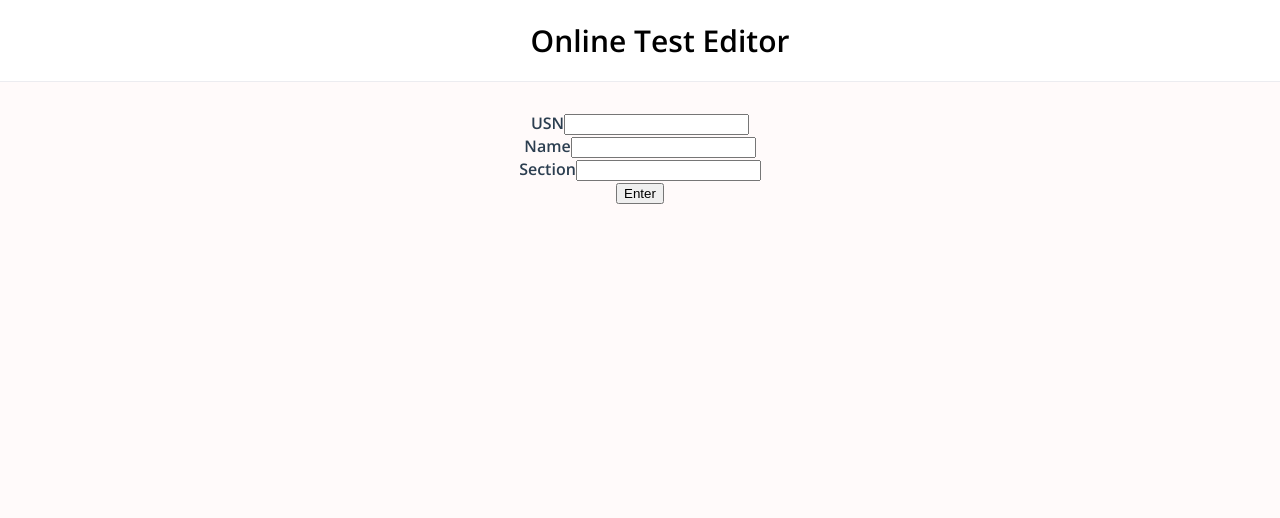
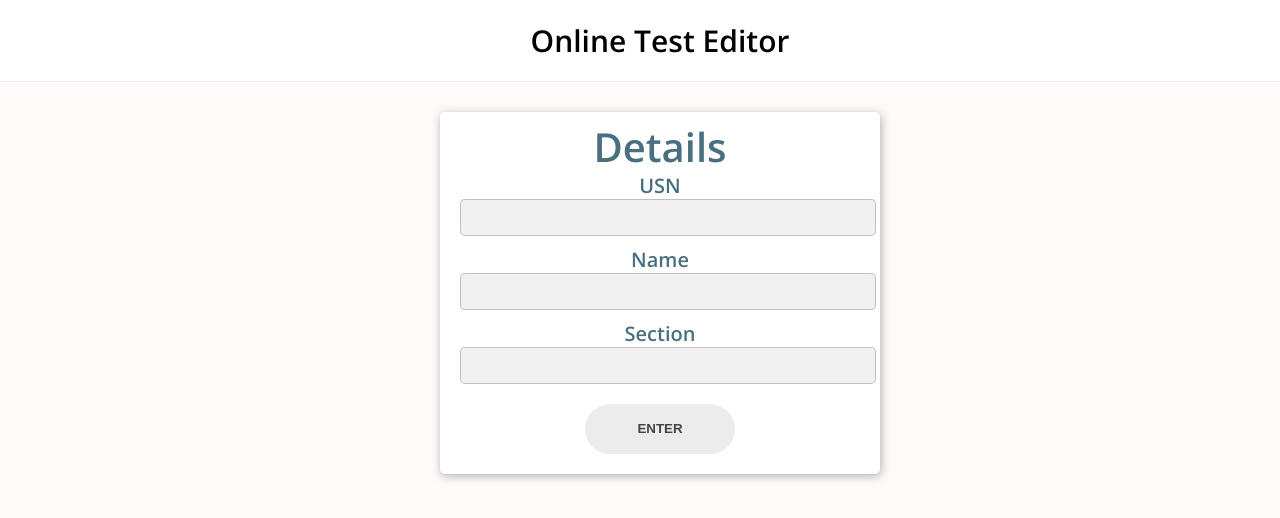
Before and after one commit to vinod2305/online-test-editor, a Vue app: page / in a window 1280 px wide. Shown: the top 518 px of the page. Built offline with nearby package versions, Linux system fonts and the light colour scheme; no server answers; the database is empty.

Commit message:
Styling student login

```diff
--- a/src/views/Details.vue
+++ b/src/views/Details.vue
@@ -1,5 +1,5 @@
 <template>
-  <div class="details">
+  <div class="frame">
     <form @submit.prevent="addDetails">
       <div class="search">
         <label for="usn" class="searchfield">Course Code</label>
@@ -23,12 +23,13 @@
         </select>
       </div>
       <div>
-        <button type="submit" class="login-button" :disabled="this.press" @click="addDetails">Get Questions</button>
+        <button type="submit"  v-bind:class="{ 'login-button1' : this.press, 'login-button2': !this.press }" :disabled="this.press" @click="addDetails">Get Questions</button>
       </div>
     </form>
+    <div class="questionheading">Question</div>
     <div class="question" id="question"></div>
 
-    <button type="submit" class="login-button" :disabled="this.start" @click="addQuestion">Start</button>
+    <button type="submit" class="login-button"  v-bind:class="{ 'login-button1' : this.start, 'login-button2': !this.start }" :disabled="this.start" @click="addQuestion">Start</button>
   </div>
 </template>
 
@@ -106,3 +107,96 @@ export default {
   }
 };
 </script>
+
+<style lang="scss" scoped>
+@import url(https://fonts.googleapis.com/css?family=Open+Sans:600);
+
+.search {
+  margin-top: 10px;
+  .searchfield {
+    border-radius: 0;
+    border: 0;
+    display: inline-block;
+    max-width: 100%;
+    font-size: 20px;
+  }
+  .input {
+    border: 1px solid rgba(0, 0, 0, 0.2);
+    width: 100%;
+    border-radius: 5px;
+    background: rgb(240, 240, 240);
+    color: #2a3036;
+    font-size: 18px;
+    padding: 7px;
+    outline: 0;
+    max-width: 100%;
+
+  }
+}
+.questionheading{
+  margin-top: 20px;
+  font-weight: 400;
+  font-size: 20px;
+}
+
+.question{
+  color: rgb(0,0,0);
+  margin-top: 10px;
+  font-size: 25px;
+}
+.login-button1 {
+  background: rgb(220, 225, 252);
+  color: #fffefe;
+  display: block;
+  width: 150px;
+  height: 50px;
+  border-radius: 25px;
+  text-align: center;
+  line-height: 46px;
+  text-transform: uppercase;
+  font-weight: 600;
+  box-sizing: border-box;
+  border-radius: 25px;
+  display: inline-block;
+  border-style: none;
+  margin-top: 20px;
+}
+.login-button2 {
+  background: rgb(87, 111, 245);
+  color: #fffefe;
+  display: block;
+  width: 150px;
+  height: 50px;
+  border-radius: 25px;
+  text-align: center;
+  line-height: 46px;
+  text-transform: uppercase;
+  font-weight: 600;
+  box-sizing: border-box;
+  border-radius: 25px;
+  display: inline-block;
+  border-style: none;
+  margin-top: 20px;
+}
+.heading {
+  font-weight: bold;
+  font-size: 30px;
+  margin: 0 0 10px 0;
+  font-weight: 600;
+    font-size: 40px;
+    line-height: 30px;
+}
+.frame {
+  position: absolute;
+  left: 50%;
+  transform: translateX(-200px);
+  width: 400px;
+  border-radius: 5px;
+  box-shadow: 1px 2px 10px 0 rgba(0, 0, 0, 0.3);
+  overflow: hidden;
+  padding: 20px;
+  background: #ffffff;
+  color: #497081;
+  font-family: "Open sans", Helvetica, sans-serif;
+}
+</style>
--- a/src/views/Home.vue
+++ b/src/views/Home.vue
@@ -1,18 +1,19 @@
 <template>
-  <div class="home">
+  <div class="frame">
+    <h2 class="heading">Details</h2>
     <form @submit.prevent="addStudent">
       <div class="search">
         <label for="usn" class="searchfield">USN</label>
-        <input type="text" name="usn" id="usn" class="button" v-model="usn" />
+        <input type="text" name="usn" id="usn" class="input" v-model="usn" />
       </div>
 
       <div class="search">
         <label for="name" class="searchfield">Name</label>
-        <input type="text" name="name" id="name" class="button" v-model="name" />
+        <input type="text" name="name" id="name" class="input" v-model="name" />
       </div>
       <div class="search">
         <label for="section" class="searchfield">Section</label>
-        <input type="text" name="section" id="section" class="button" v-model="section" />
+        <input type="text" name="section" id="section" class="input" v-model="section" />
       </div>
 
       <div>
@@ -84,3 +85,68 @@ export default {
   }
 };
 </script>
+
+<style lang="scss" scoped>
+@import url(https://fonts.googleapis.com/css?family=Open+Sans:600);
+
+.search {
+  margin-top: 10px;
+  .searchfield {
+    border-radius: 0;
+    border: 0;
+    display: inline-block;
+    max-width: 100%;
+    font-size: 20px;
+  }
+  .input {
+    border: 1px solid rgba(0, 0, 0, 0.2);
+    width: 100%;
+    border-radius: 5px;
+    background: rgb(240, 240, 240);
+    color: #2a3036;
+    font-size: 18px;
+    padding: 7px;
+    outline: 0;
+    max-width: 100%;
+
+  }
+}
+.login-button {
+  background: rgb(236, 236, 236);
+  color: #444444;
+  display: block;
+  width: 150px;
+  height: 50px;
+  border-radius: 25px;
+  text-align: center;
+  line-height: 46px;
+  text-transform: uppercase;
+  font-weight: 600;
+  box-sizing: border-box;
+  border-radius: 25px;
+  display: inline-block;
+  border-style: none;
+  margin-top: 20px;
+}
+.heading {
+  font-weight: bold;
+  font-size: 30px;
+  margin: 0 0 10px 0;
+  font-weight: 600;
+    font-size: 40px;
+    line-height: 30px;
+}
+.frame {
+  position: absolute;
+  left: 50%;
+  transform: translateX(-200px);
+  width: 400px;
+  border-radius: 5px;
+  box-shadow: 1px 2px 10px 0 rgba(0, 0, 0, 0.3);
+  overflow: hidden;
+  padding: 20px;
+  background: #ffffff;
+  color: #497081;
+  font-family: "Open sans", Helvetica, sans-serif;
+}
+</style>
```
